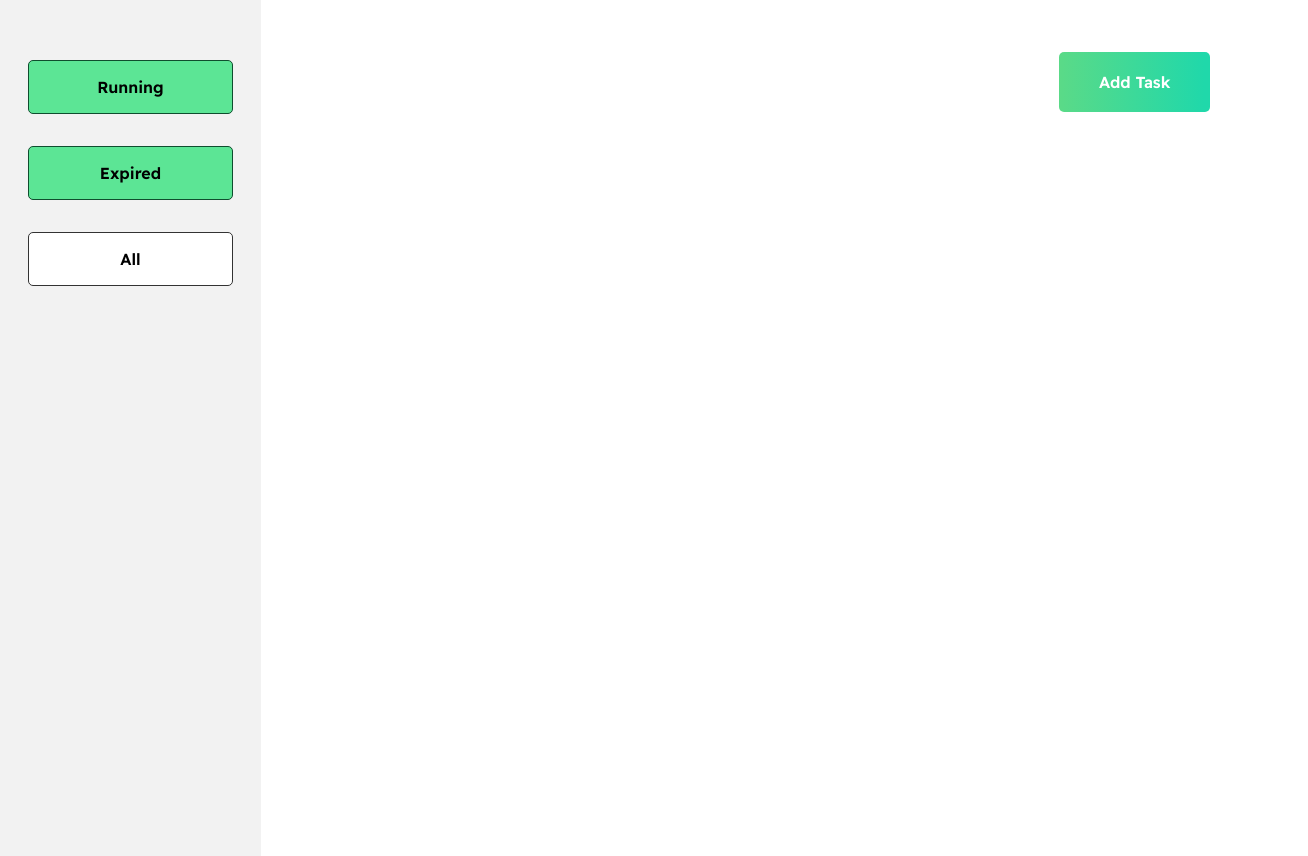
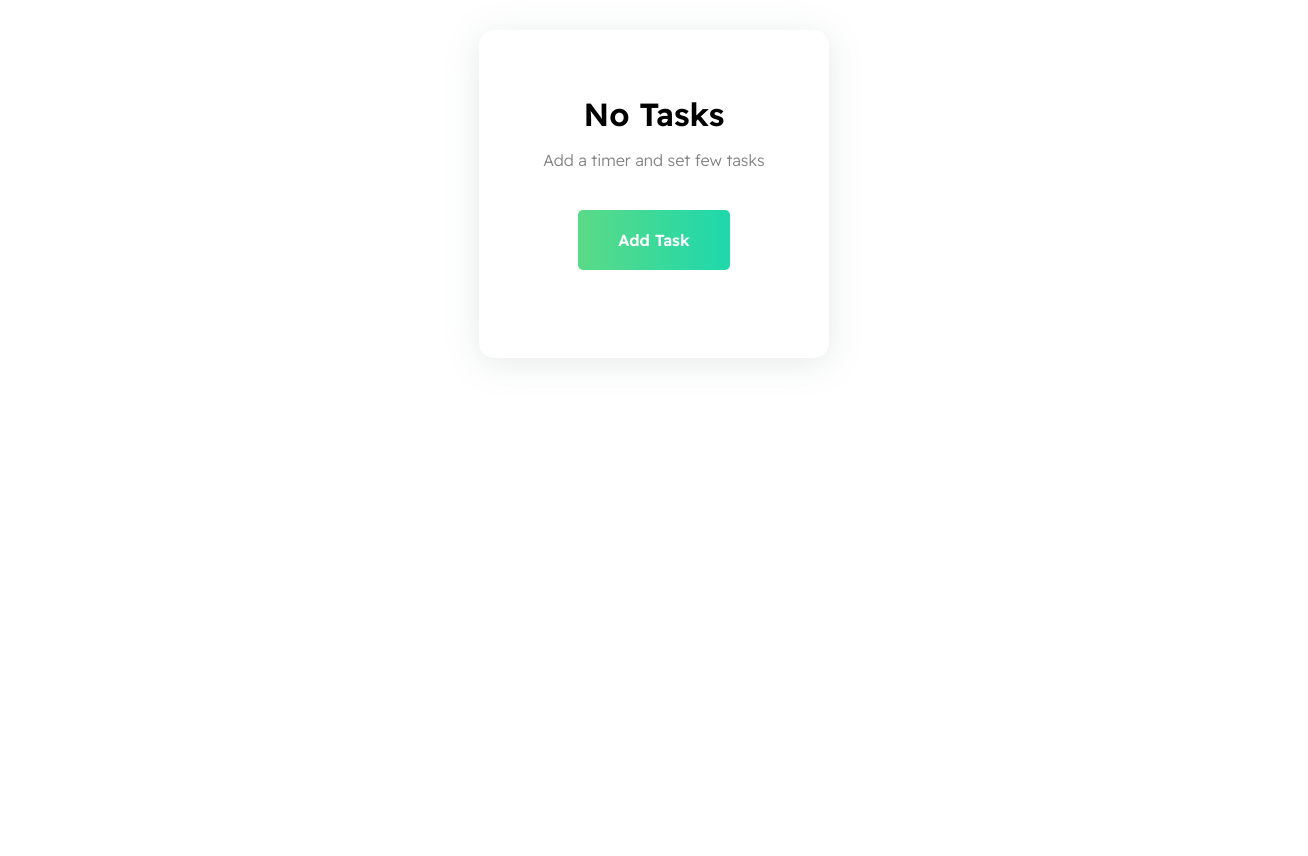
Before and after one commit to supriya-kotturu/todo-ticker, a React (Vite) app: page / in a window 1280 px wide. Shown: the whole page, 1308 px wide, since content can reach past the window. After the commit the page ends 800 px from the top, so only its background shows below. Built offline with nearby package versions, Linux system fonts and the light colour scheme.

Commit message:
add | NoTasks container

```diff
--- /dev/null
+++ b/src/components/NoTasks.module.css
@@ -0,0 +1,20 @@
+.no-tasks-card-container {
+	min-width: 100vw;
+	display: flex;
+	justify-content: center;
+	align-items: center;
+	padding: 14px;
+}
+
+.add-tasks-button-container {
+	justify-content: center;
+	align-items: center;
+	align-content: center;
+	display: flex;
+}
+
+p {
+	margin: 16px 0px;
+	color: #828282;
+	font-weight: 300;
+}
--- /dev/null
+++ b/src/components/NoTasks.tsx
@@ -0,0 +1,20 @@
+import React from 'react';
+import { Link } from 'react-router-dom';
+import { Button, Card, Container } from './UI';
+import styles from './NoTasks.module.css';
+
+export const NoTasks = () => {
+	return (
+		<div className={styles['no-tasks-card-container']}>
+			<Card>
+				<h1>No Tasks</h1>
+				<p>Add a timer and set few tasks</p>
+				<div className={styles['add-tasks-button-container']}>
+					<Link to='/add-task' style={{ textDecoration: 'none' }}>
+						<Button title='Add Task' type='submit' handleClick={() => {}} />
+					</Link>
+				</div>
+			</Card>
+		</div>
+	);
+};
--- a/src/components/pages/Home.tsx
+++ b/src/components/pages/Home.tsx
@@ -5,6 +5,7 @@ import { fetchTasks } from '../../redux/task';
 import { SideNav } from '../SideNav';
 import { Dashboard } from '../Dashboard';
 import styles from './Home.module.css';
+import { NoTasks } from '../NoTasks';
 
 export const Home = () => {
 	const { tasks } = useAppSelector((state) => state.tasks);
@@ -31,12 +32,18 @@ export const Home = () => {
 
 	return (
 		<div className={styles['home-container']}>
+			{tasks.length > 0 ? (
+				<>
 					<div className={styles['home-side-nav']}>
 						<SideNav filter={filter} handleFilter={setFilter} />
 					</div>
 					<div className={styles['home-filter-tasks']}>
 						<Dashboard tasks={filteredTasks} />
 					</div>
+				</>
+			) : (
+				<NoTasks />
+			)}
 		</div>
 	);
 };
```
Also changed, not shown: 1 other file (tests, documents, lock files or other folders). Lines whose indentation alone changed are shown as unchanged.
